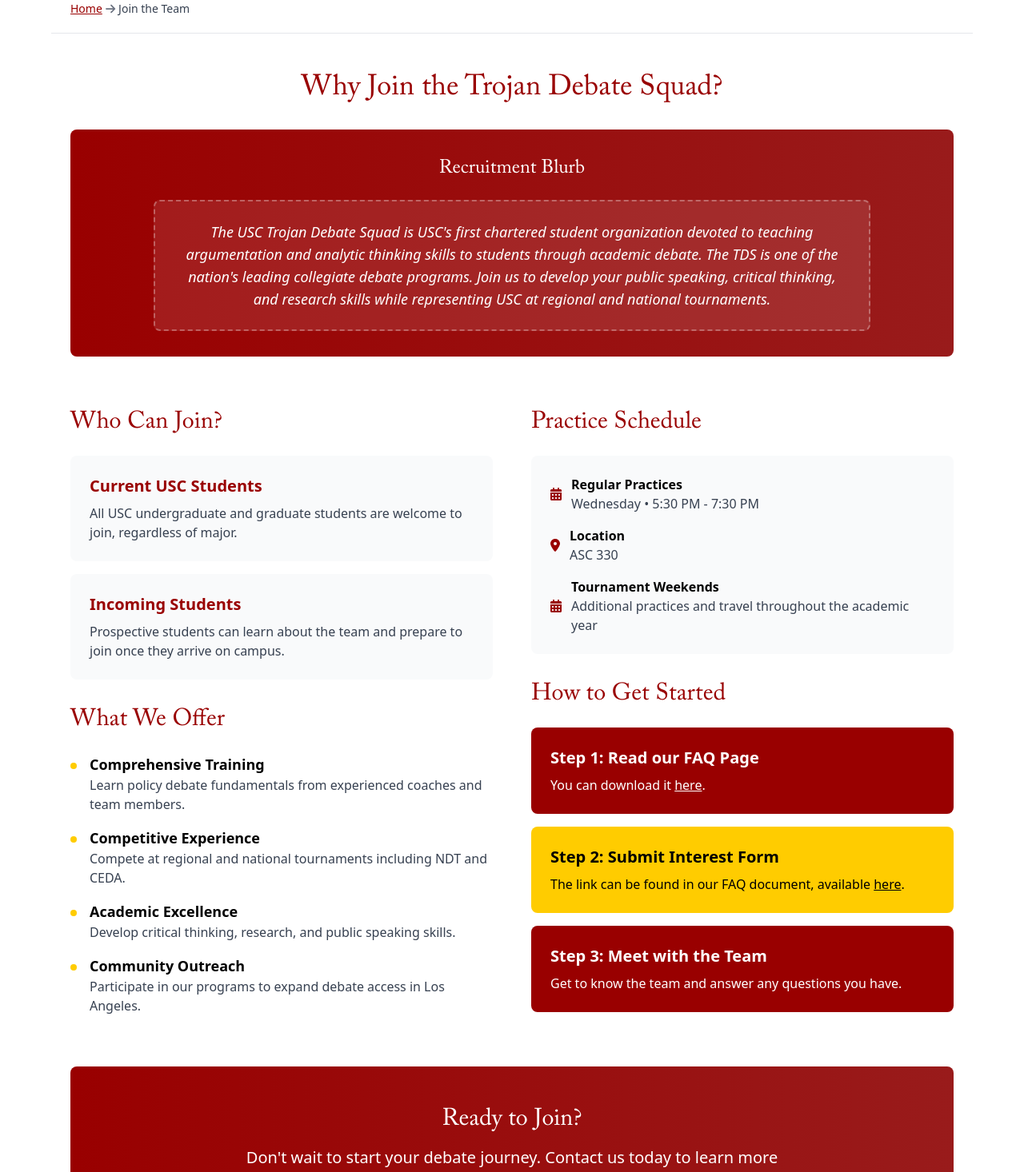
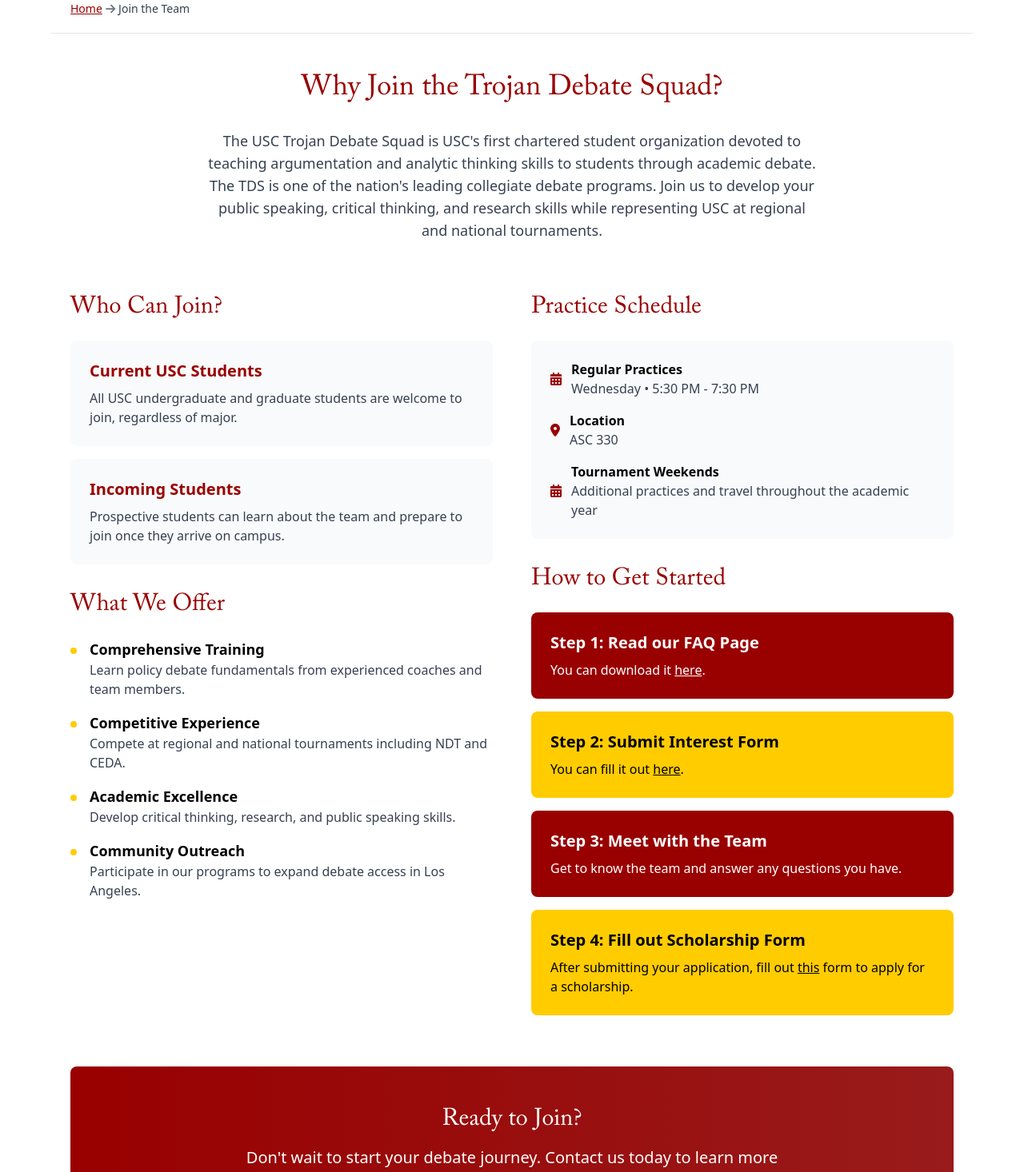
Before and after one commit to adarshzip/tds, a Next.js app: page /recruiting in a window 1280 px wide. Shown: the part 423-1889 px from the top of the page at 80% size. Built offline with nearby package versions, Linux system fonts and the light colour scheme; a web font is replaced by a local one; what tailwind-fontawesome would draw is missing.

Commit message:
update recruiting page
yippee

```diff
--- a/app/recruiting/page.tsx
+++ b/app/recruiting/page.tsx
@@ -46,15 +46,10 @@
         {/* Why Join Section - Placeholder for Recruitment Blurb */}
         <section className="mb-16">
           <h2 className="text-4xl font-caslon text-usc-red text-center mb-8">Why Join the Trojan Debate Squad?</h2>
-          <div className="bg-gradient-to-r from-usc-red to-red-800 text-white p-8 rounded-lg">
-            <div className="max-w-4xl mx-auto text-center">
-              <h3 className="text-2xl font-caslon mb-6">Recruitment Blurb</h3>
-              <div className="bg-white bg-opacity-10 p-6 rounded-lg border-2 border-dashed border-white border-opacity-30">
-                <p className="text-lg italic">
-                The USC Trojan Debate Squad is USC&apos;s first chartered student organization devoted to teaching argumentation and analytic thinking skills to students through academic debate. The TDS is one of the nation&apos;s leading collegiate debate programs. Join us to develop your public speaking, critical thinking, and research skills while representing USC at regional and national tournaments.
-                </p>
-              </div>
-            </div>
+          <div className="text-center mb-12">
+            <p className="text-lg text-gray-700 max-w-3xl mx-auto">
+            The USC Trojan Debate Squad is USC&apos;s first chartered student organization devoted to teaching argumentation and analytic thinking skills to students through academic debate. The TDS is one of the nation&apos;s leading collegiate debate programs. Join us to develop your public speaking, critical thinking, and research skills while representing USC at regional and national tournaments.
+            </p>
           </div>
         </section>
 
@@ -153,11 +148,15 @@
                 </div>
                 <div className="bg-usc-yellow text-black p-6 rounded-lg">
                   <h3 className="text-xl font-semibold mb-2">Step 2: Submit Interest Form</h3>
-                  <p>The link can be found in our FAQ document, available <a href="/faq" className="underline hover:text-red-700">here</a>.</p>
+                  <p>You can fill it out <a href="https://docs.google.com/forms/d/e/1FAIpQLSc4HOljBLr5r6Ep-kaYrBFNmYVQJPFCB6a_eiLNatRrTscyzw/viewform" className="underline hover:text-red-700">here</a>.</p>
                 </div>
                 <div className="bg-usc-red text-white p-6 rounded-lg">
                   <h3 className="text-xl font-semibold mb-2">Step 3: Meet with the Team</h3>
                   <p>Get to know the team and answer any questions you have.</p>
+                </div>
+                <div className="bg-usc-yellow text-black p-6 rounded-lg">
+                  <h3 className="text-xl font-semibold mb-2">Step 4: Fill out Scholarship Form</h3>
+                  <p>After submitting your application, fill out <a href="https://forms.gle/a4EZWkg1guvtEFMm7" className="underline hover:text-red-700">this</a> form to apply for a scholarship.</p>
                 </div>
               </div>
             </section>
```
